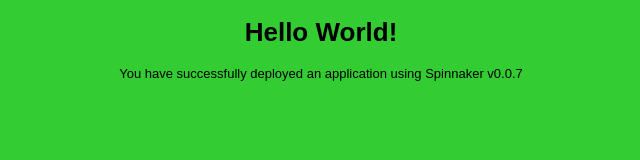
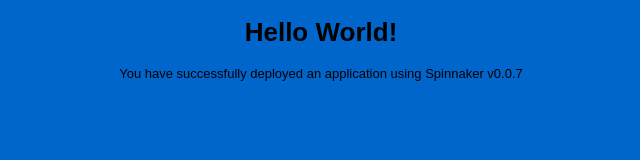
Before and after one commit to punkerside/spinnaker-app, a plain HTML site: page index.html in a window 1280 px wide. Shown: the whole page, without its empty margins (319-959 px from the left). Drawn offline with Linux system fonts and the light colour scheme.

Commit message:
test build

```diff
--- a/index.html
+++ b/index.html
@@ -5,8 +5,8 @@
   <style>
     body {
       color: #000000;
-      background-color: #33cc33;
-      /* background-color: #0066cc; */
+      /* background-color: #33cc33; */
+      background-color: #0066cc;
       font-family: Arial, sans-serif;
       font-size:13px;
     }
```
